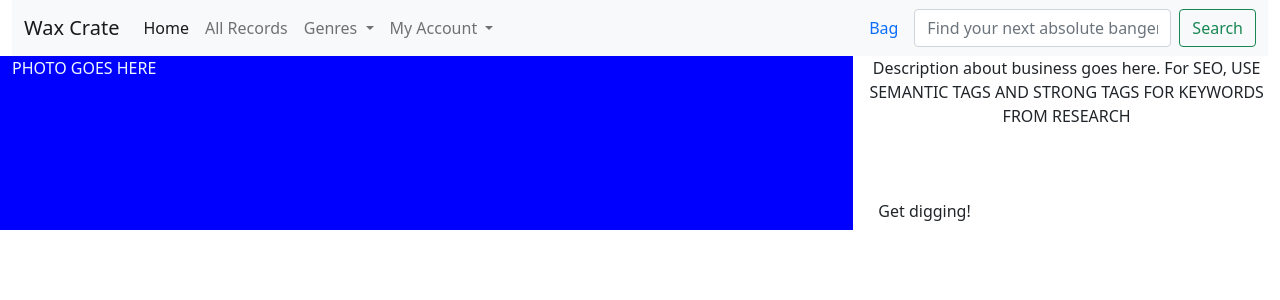
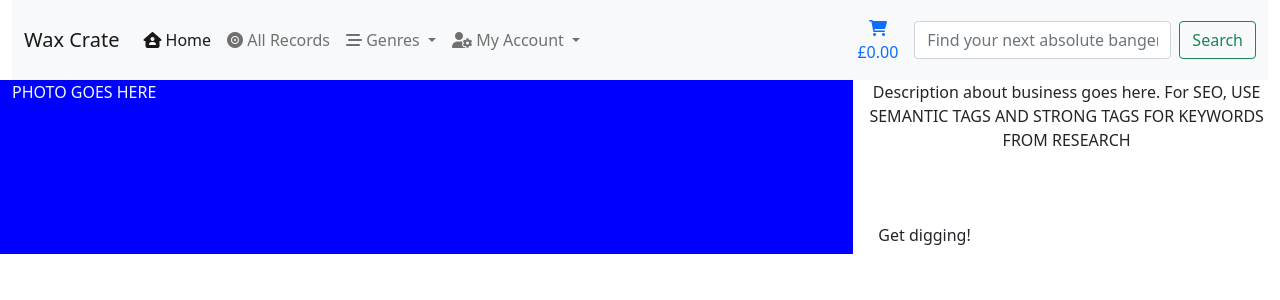
Before and after one commit to JoelMichaelRutter/wax_crate_MS5, a Django app: page / in a window 1280 px wide. Shown: the top 300 px of the page. Run offline with Django 3.2, Linux system fonts and the light colour scheme.

Commit message:
add font awesome cdn to base.html and add icons to nav links

```diff
--- a/templates/base.html
+++ b/templates/base.html
@@ -1,6 +1,7 @@
 {% load static %}
 <!doctype html>
 <html lang="en">
+
 <head>
     <!-- Required meta tags -->
     {% block meta %}
@@ -14,7 +15,10 @@
 
     {% block corecss %}
     <!-- Bootstrap CSS -->
-    <link href="https://cdn.jsdelivr.net/npm/bootstrap@5.1.3/dist/css/bootstrap.min.css" rel="stylesheet" integrity="sha384-1BmE4kWBq78iYhFldvKuhfTAU6auU8tT94WrHftjDbrCEXSU1oBoqyl2QvZ6jIW3" crossorigin="anonymous">
+        <link href="https://cdn.jsdelivr.net/npm/bootstrap@5.1.3/dist/css/bootstrap.min.css" rel="stylesheet"
+        integrity="sha384-1BmE4kWBq78iYhFldvKuhfTAU6auU8tT94WrHftjDbrCEXSU1oBoqyl2QvZ6jIW3" crossorigin="anonymous">
+        <!-- FONT AWESOME CDN -->
+        <link rel="stylesheet" href="https://cdnjs.cloudflare.com/ajax/libs/font-awesome/6.0.0/css/all.min.css" integrity="sha512-9usAa10IRO0HhonpyAIVpjrylPvoDwiPUiKdWk5t3PyolY1cOd4DSE0Ga+ri4AuTroPR5aQvXU9xC6qOPnzFeg==" crossorigin="anonymous" referrerpolicy="no-referrer" />
     {% endblock %}
 
     {% block extra_css %}
@@ -22,33 +26,51 @@
 
     {% block corejs %}
     <!-- BOOTSTRAP JS -->
-    <script src="https://cdn.jsdelivr.net/npm/bootstrap@5.1.3/dist/js/bootstrap.bundle.min.js" integrity="sha384-ka7Sk0Gln4gmtz2MlQnikT1wXgYsOg+OMhuP+IlRH9sENBO0LRn5q+8nbTov4+1p" crossorigin="anonymous"></script>
+    <script src="https://cdn.jsdelivr.net/npm/bootstrap@5.1.3/dist/js/bootstrap.bundle.min.js"
+        integrity="sha384-ka7Sk0Gln4gmtz2MlQnikT1wXgYsOg+OMhuP+IlRH9sENBO0LRn5q+8nbTov4+1p" crossorigin="anonymous">
+    </script>
     {% endblock %}
 
     {% block extra_js %}
     {% endblock %}
     <title>Wax Crate {% block extra_title %}{% endblock%}</title>
 </head>
+
 <body>
     <header class="container-fluid">
         <nav class="navbar navbar-expand-lg navbar-light bg-light">
             <div class="container-fluid">
-            <button class="navbar-toggler" type="button" data-bs-toggle="collapse" data-bs-target="#navbarSupportedContent" aria-controls="navbarSupportedContent" aria-expanded="false" aria-label="Toggle navigation">
+                <button class="navbar-toggler" type="button" data-bs-toggle="collapse"
+                    data-bs-target="#navbarSupportedContent" aria-controls="navbarSupportedContent"
+                    aria-expanded="false" aria-label="Toggle navigation">
                     <span class="navbar-toggler-icon"></span>
                 </button>
                 <a class="navbar-brand" href="#">Wax Crate</a>
-            <a class="nav-link d-lg-none" href="#">Bag</a>
+                <!-- MOBILE CART LINK -->
+                <a class="nav-link d-lg-none" href="#">
+                    <div class="text-center">
+                        <div><i class="fas fa-cart-shopping"></i></div>
+                        <p class="my-0">
+                            {% if order_total %}
+                                £{{ order_total|floatformat:2 }}
+                            {% else %}
+                                £0.00
+                            {% endif %}
+                        </p>
+                    </div>
+                </a>
                 <div class="collapse navbar-collapse" id="navbarSupportedContent">
                     <ul class="navbar-nav me-auto mb-2 mb-lg-0">
                         <li class="nav-item">
-                        <a class="nav-link active" aria-current="page" href="{% url 'home' %}">Home</a>
+                            <a class="nav-link active" aria-current="page" href="{% url 'home' %}"><i class="fa-solid fa-house-user"></i> Home</a>
                         </li>
                         <li class="nav-item">
-                        <a class="nav-link" href="#">All Records</a>
+                            <a class="nav-link" href="#"><i class="fa-solid fa-record-vinyl"></i> All Records</a>
                         </li>
                         <li class="nav-item dropdown">
-                        <a class="nav-link dropdown-toggle" href="#" id="navbargenreDropdown" role="button" data-bs-toggle="dropdown" aria-expanded="false">
-                            Genres
+                            <a class="nav-link dropdown-toggle" href="#" id="navbargenreDropdown" role="button"
+                                data-bs-toggle="dropdown" aria-expanded="false">
+                                <i class="fa-solid fa-bars-staggered"></i> Genres
                             </a>
                             <ul class="dropdown-menu" aria-labelledby="navbargenreDropdown">
                                 <li><a class="dropdown-item" href="#">Action</a></li>
@@ -56,8 +78,9 @@
                             </ul>
                         </li>
                         <li class="nav-item dropdown">
-                        <a class="nav-link dropdown-toggle" href="#" id="navbaraccountDropdown" role="button" data-bs-toggle="dropdown" aria-expanded="false">
-                            My Account
+                            <a class="nav-link dropdown-toggle" href="#" id="navbaraccountDropdown" role="button"
+                                data-bs-toggle="dropdown" aria-expanded="false">
+                                <i class="fa-solid fa-user-gear"></i> My Account
                             </a>
                             <ul class="dropdown-menu" aria-labelledby="navbarDropdown">
                                 {% if request.user.is_authenticated %}
@@ -73,9 +96,22 @@
                             </ul>
                         </li>
                     </ul>
-                <a class="nav-link d-flex mr-4" href="#">Bag</a>
+                    <!-- LARGER SCREEN CART LINK -->
+                    <a class="nav-link d-sm-none d-md-none d-lg-block" href="#">
+                        <div class="text-center">
+                            <div><i class="fas fa-cart-shopping"></i></div>
+                            <p class="my-0">
+                                {% if order_total %}
+                                    £{{ order_total|floatformat:2 }}
+                                {% else %}
+                                    £0.00
+                                {% endif %}
+                            </p>
+                        </div>
+                    </a>
                     <form class="d-flex" method="GET" action="">
-                    <input class="form-control me-2" type="text" name="q" placeholder="Find your next absolute banger" aria-label="Search">
+                        <input class="form-control me-2" type="text" name="q"
+                            placeholder="Find your next absolute banger" aria-label="Search">
                         <button class="btn btn-outline-success" type="submit">Search</button>
                     </form>
                 </div>
@@ -98,4 +134,5 @@
     {% block postload_js %}
     {% endblock %}
 </body>
+
 </html>
```
Lines whose indentation alone changed are shown as unchanged.
